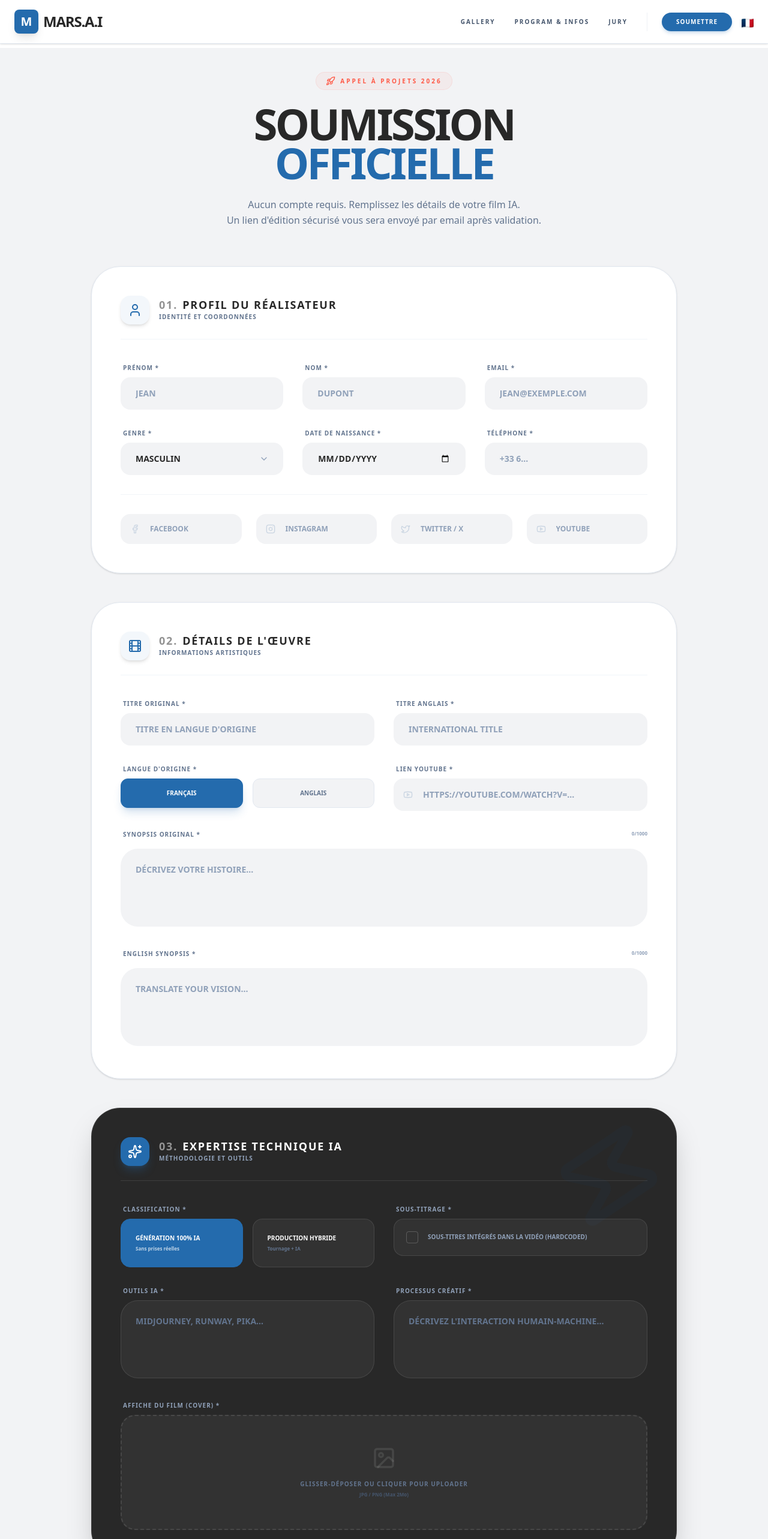
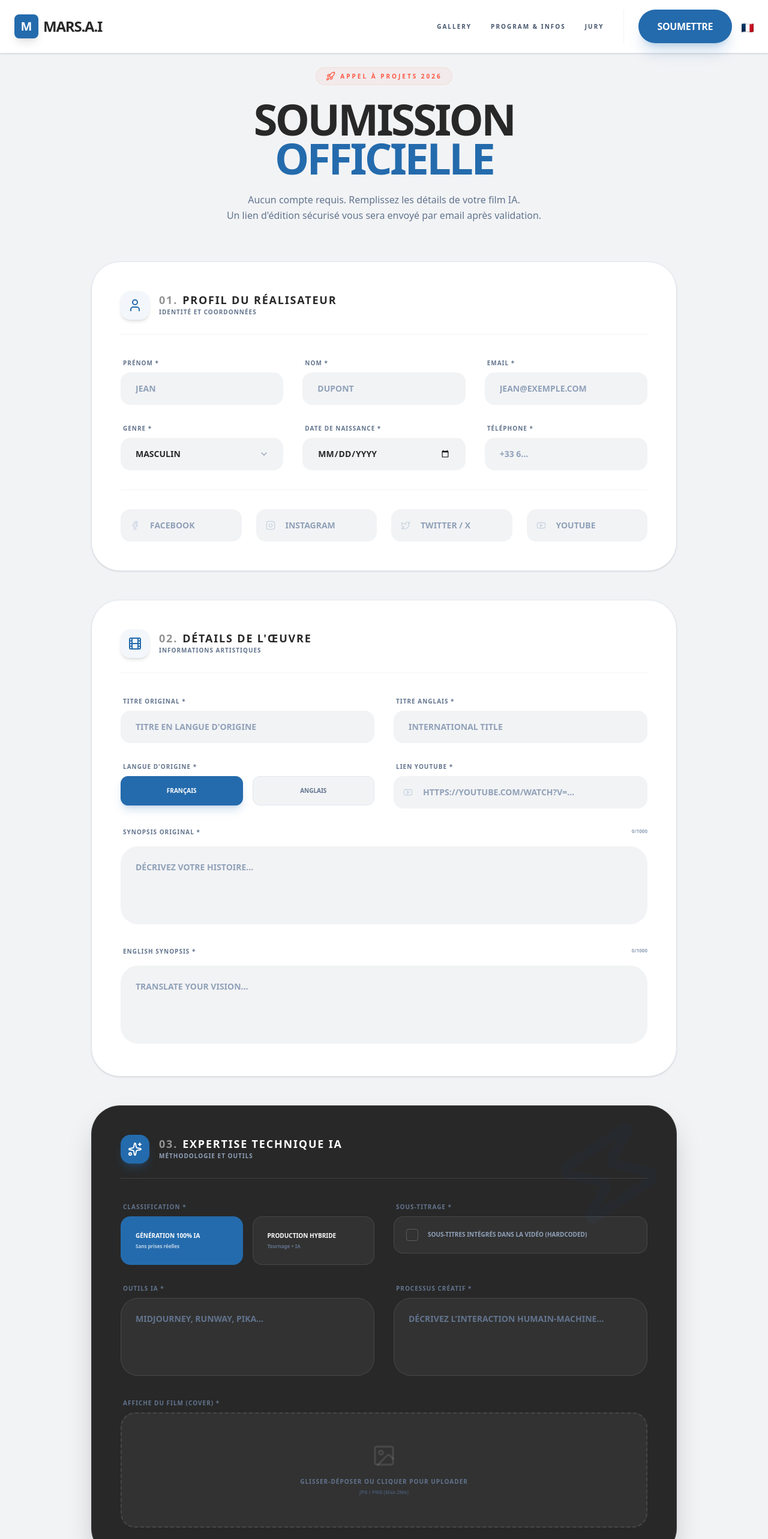
Before and after one commit to DOTTO-9327/Front-MarsAI, a React (Vite) app: page /soumettre in a window 1280 px wide. Shown: the top 2566 px of the page at 60% size. Built offline with nearby package versions, Linux system fonts and the light colour scheme.

Commit message:
Update Button links to page "soumettre"

```diff
--- a/src/components/Navbar.jsx
+++ b/src/components/Navbar.jsx
@@ -4,6 +4,8 @@ import { Link, useLocation } from 'react-router-dom';
 import { useTranslation } from 'react-i18next';
 import frFlag from '../assets/fr.png';
 import gbFlag from '../assets/gb.png';
+import Button from './ui/Button';
+import { useNavigate } from 'react-router-dom';
 
 
 const Navbar = () => {
@@ -11,6 +13,7 @@ const Navbar = () => {
   const [isMenuOpen, setIsMenuOpen] = useState(false);
   const { t, i18n } = useTranslation();
   const location = useLocation();
+  const navigate = useNavigate();
 
   const isHomePage = location.pathname === '/';
 
@@ -39,8 +42,8 @@ const Navbar = () => {
 
   return (
     <nav className={`fixed w-full z-50 transition-all duration-500 py-4 ${isTransparent
-        ? 'bg-transparent'
-        : 'bg-white/95 backdrop-blur-md border-b border-slate-200 shadow-sm'
+      ? 'bg-transparent'
+      : 'bg-white/95 backdrop-blur-md border-b border-slate-200 shadow-sm'
       }`}>
       <div className="max-w-7xl mx-auto px-6 flex justify-between items-center">
 
@@ -69,9 +72,12 @@ const Navbar = () => {
           ))}
 
           <div className="flex items-center gap-4 border-l border-slate-300/30 pl-6">
-            <button className="bg-primary text-white px-6 py-2 rounded-full text-[10px] font-bold uppercase tracking-widest hover:bg-primary/90 hover:scale-105 transition-all shadow-md shadow-primary/20">
+            <Button
+              variant="primary"
+              onClick={() => navigate('/soumettre')}
+            >
               Soumettre
-            </button>
+            </Button>
             <button
               onClick={toggleLanguage}
               className="text-xl hover:scale-110 transition-transform pt-1"
@@ -118,9 +124,12 @@ const Navbar = () => {
             {item.name}
           </Link>
         ))}
-        <button className="bg-primary text-white px-6 py-4 rounded-xl font-bold uppercase text-sm tracking-widest mt-4 active:scale-95 transition-transform">
-          {t('nav.soumettre') || 'Soumettre un film'}
-        </button>
+        <Button
+          variant="primary"
+          onClick={() => navigate('/soumettre')}
+        >
+          Soumettre
+        </Button>
       </div>
     </nav>
   );
--- a/src/components/sections/HeroSection.jsx
+++ b/src/components/sections/HeroSection.jsx
@@ -2,9 +2,11 @@ import { Sparkles, ArrowRight } from 'lucide-react';
 import heroImage from '../../assets/hero-bg.webp';
 import Button from '../ui/Button';
 import { useTranslation } from 'react-i18next';
+import { useNavigate } from 'react-router-dom';
 
 const HeroSection = () => {
   const { t } = useTranslation();
+  const navigate = useNavigate();
 
   return (
     <section id="home" className="relative min-h-screen flex items-center justify-center pt-20 overflow-hidden bg-mars-dark">
@@ -45,7 +47,7 @@ const HeroSection = () => {
           <Button
             variant="primary"
             icon={ArrowRight}
-            onClick={() => console.log('Click!')}
+            onClick={() => navigate('/soumettre')}
           >
             {t('hero.cta')}
           </Button>
--- a/src/components/ui/TextArea.jsx
+++ b/src/components/ui/TextArea.jsx
@@ -1,5 +1,3 @@
-import React from 'react'
-
 const TextArea = ({ className = "", ...props }) => {
   return (
     <textarea
--- a/src/layouts/MainLayout.jsx
+++ b/src/layouts/MainLayout.jsx
@@ -10,7 +10,7 @@ const MainLayout = () => {
     <div className="flex flex-col min-h-screen">
       <Navbar />
       {/* Padding que si on n'est pas sur la homepage */}
-      <main className={`grow ${isHomePage ? '' : 'pt-20'}`}>
+      <main className={`grow ${isHomePage ? '' : 'pt-18'}`}>
         <Outlet />
       </main>
       <Footer />
--- a/src/pages/SubmissionForm.jsx
+++ b/src/pages/SubmissionForm.jsx
@@ -4,6 +4,9 @@ import {
   Facebook, Instagram, Twitter, Youtube, ImageIcon, Zap,
   Plus, Trash2, ChevronRight, Check
 } from 'lucide-react'
+import Label from '../components/ui/Label'
+import Input from '../components/ui/Input'
+import TextArea from '../components/ui/TextArea'
 
 const SubmissionForm = () => {
   const [lang, setLang] = useState('FR')
@@ -15,7 +18,7 @@ const SubmissionForm = () => {
 
       <div className="max-w-5xl mx-auto px-6 space-y-12 animate-fade-in-up">
 
-        {/* --- PAGE HEADER (Spécifique au formulaire) --- */}
+        {/* --- PAGE HEADER --- */}
         <div className="text-center mb-16 space-y-6">
           <div className="inline-flex items-center gap-2 text-accent bg-accent/5 px-4 py-1.5 rounded-full border border-accent/10">
             <Rocket className="w-4 h-4" />
@@ -48,20 +51,20 @@ const SubmissionForm = () => {
 
           <div className="grid md:grid-cols-2 lg:grid-cols-3 gap-8">
             <div className="space-y-2">
-              <label className="block text-[10px] font-black uppercase tracking-widest mb-2 ml-1 text-slate-500">Prénom *</label>
-              <input type="text" placeholder="JEAN" className="w-full bg-mars-light border border-transparent px-6 py-4 rounded-2xl font-bold text-sm text-mars-dark placeholder:text-slate-400 focus:outline-none focus:bg-white focus:border-primary focus:shadow-lg focus:shadow-primary/10 transition-all uppercase" />
+              <Label>Prénom *</Label>
+              <Input type="text" placeholder="JEAN" />
             </div>
             <div className="space-y-2">
-              <label className="block text-[10px] font-black uppercase tracking-widest mb-2 ml-1 text-slate-500">Nom *</label>
-              <input type="text" placeholder="DUPONT" className="w-full bg-mars-light border border-transparent px-6 py-4 rounded-2xl font-bold text-sm text-mars-dark placeholder:text-slate-400 focus:outline-none focus:bg-white focus:border-primary focus:shadow-lg focus:shadow-primary/10 transition-all uppercase" />
+              <Label>Nom *</Label>
+              <Input type="text" placeholder="DUPONT" />
             </div>
             <div className="space-y-2">
-              <label className="block text-[10px] font-black uppercase tracking-widest mb-2 ml-1 text-slate-500">Email *</label>
-              <input type="email" placeholder="JEAN@EXEMPLE.COM" className="w-full bg-mars-light border border-transparent px-6 py-4 rounded-2xl font-bold text-sm text-mars-dark placeholder:text-slate-400 focus:outline-none focus:bg-white focus:border-primary focus:shadow-lg focus:shadow-primary/10 transition-all uppercase" />
+              <Label>Email *</Label>
+              <Input type="email" placeholder="JEAN@EXEMPLE.COM" />
             </div>
 
             <div className="space-y-2">
-              <label className="block text-[10px] font-black uppercase tracking-widest mb-2 ml-1 text-slate-500">Genre *</label>
+              <Label>Genre *</Label>
               <div className="relative">
                 <select className="w-full bg-mars-light border border-transparent px-6 py-4 rounded-2xl font-bold text-sm text-mars-dark appearance-none focus:outline-none focus:bg-white focus:border-primary focus:shadow-lg focus:shadow-primary/10 transition-all uppercase cursor-pointer">
                   <option value="M">Masculin</option>
@@ -75,31 +78,31 @@ const SubmissionForm = () => {
             </div>
 
             <div className="space-y-2">
-              <label className="block text-[10px] font-black uppercase tracking-widest mb-2 ml-1 text-slate-500">Date de Naissance *</label>
-              <input type="date" className="w-full bg-mars-light border border-transparent px-6 py-4 rounded-2xl font-bold text-sm text-mars-dark placeholder:text-slate-400 focus:outline-none focus:bg-white focus:border-primary focus:shadow-lg focus:shadow-primary/10 transition-all uppercase" />
+              <Label>Date de Naissance *</Label>
+              <Input type="date" />
             </div>
             <div className="space-y-2">
-              <label className="block text-[10px] font-black uppercase tracking-widest mb-2 ml-1 text-slate-500">Téléphone *</label>
-              <input type="tel" placeholder="+33 6..." className="w-full bg-mars-light border border-transparent px-6 py-4 rounded-2xl font-bold text-sm text-mars-dark placeholder:text-slate-400 focus:outline-none focus:bg-white focus:border-primary focus:shadow-lg focus:shadow-primary/10 transition-all uppercase" />
+              <Label>Téléphone *</Label>
+              <Input type="tel" placeholder="+33 6..." />
             </div>
           </div>
 
           <div className="grid md:grid-cols-2 lg:grid-cols-4 gap-6 pt-8 mt-8 border-t border-slate-100">
             <div className="relative group">
               <div className="absolute left-4 top-1/2 -translate-y-1/2 text-slate-300 group-focus-within:text-primary transition-colors"><Facebook className="w-4 h-4" /></div>
-              <input type="text" placeholder="FACEBOOK" className="w-full bg-mars-light pl-12 border border-transparent px-6 py-4 rounded-2xl font-bold text-xs text-mars-dark placeholder:text-slate-400 focus:outline-none focus:bg-white focus:border-primary transition-all uppercase" />
+              <Input type="text" placeholder="FACEBOOK" className="pl-12" />
             </div>
             <div className="relative group">
               <div className="absolute left-4 top-1/2 -translate-y-1/2 text-slate-300 group-focus-within:text-accent transition-colors"><Instagram className="w-4 h-4" /></div>
-              <input type="text" placeholder="INSTAGRAM" className="w-full bg-mars-light pl-12 border border-transparent px-6 py-4 rounded-2xl font-bold text-xs text-mars-dark placeholder:text-slate-400 focus:outline-none focus:bg-white focus:border-primary transition-all uppercase" />
+              <Input type="text" placeholder="INSTAGRAM" className="pl-12" />
             </div>
             <div className="relative group">
               <div className="absolute left-4 top-1/2 -translate-y-1/2 text-slate-300 group-focus-within:text-primary transition-colors"><Twitter className="w-4 h-4" /></div>
-              <input type="text" placeholder="TWITTER / X" className="w-full bg-mars-light pl-12 border border-transparent px-6 py-4 rounded-2xl font-bold text-xs text-mars-dark placeholder:text-slate-400 focus:outline-none focus:bg-white focus:border-primary transition-all uppercase" />
+              <Input type="text" placeholder="TWITTER / X" className="pl-12" />
             </div>
             <div className="relative group">
               <div className="absolute left-4 top-1/2 -translate-y-1/2 text-slate-300 group-focus-within:text-red-600 transition-colors"><Youtube className="w-4 h-4" /></div>
-              <input type="text" placeholder="YOUTUBE" className="w-full bg-mars-light pl-12 border border-transparent px-6 py-4 rounded-2xl font-bold text-xs text-mars-dark placeholder:text-slate-400 focus:outline-none focus:bg-white focus:border-primary transition-all uppercase" />
+              <Input type="text" placeholder="YOUTUBE" className="pl-12" />
             </div>
           </div>
         </section>
@@ -122,16 +125,16 @@ const SubmissionForm = () => {
 
           <div className="grid md:grid-cols-2 gap-8">
             <div className="space-y-2">
-              <label className="block text-[10px] font-black uppercase tracking-widest mb-2 ml-1 text-slate-500">Titre Original *</label>
-              <input type="text" placeholder="TITRE EN LANGUE D'ORIGINE" className="w-full bg-mars-light border border-transparent px-6 py-4 rounded-2xl font-bold text-sm text-mars-dark placeholder:text-slate-400 focus:outline-none focus:bg-white focus:border-primary focus:shadow-lg focus:shadow-primary/10 transition-all uppercase" />
+              <Label>Titre Original *</Label>
+              <Input type="text" placeholder="TITRE EN LANGUE D'ORIGINE" />
             </div>
             <div className="space-y-2">
-              <label className="block text-[10px] font-black uppercase tracking-widest mb-2 ml-1 text-slate-500">Titre Anglais *</label>
-              <input type="text" placeholder="INTERNATIONAL TITLE" className="w-full bg-mars-light border border-transparent px-6 py-4 rounded-2xl font-bold text-sm text-mars-dark placeholder:text-slate-400 focus:outline-none focus:bg-white focus:border-primary focus:shadow-lg focus:shadow-primary/10 transition-all uppercase" />
+              <Label>Titre Anglais *</Label>
+              <Input type="text" placeholder="INTERNATIONAL TITLE" />
             </div>
 
             <div className="space-y-2">
-              <label className="block text-[10px] font-black uppercase tracking-widest mb-2 ml-1 text-slate-500">Langue d'origine *</label>
+              <Label>Langue d'origine *</Label>
               <div className="flex gap-4">
                 <button type="button" onClick={() => setLang('FR')} className={`flex-1 py-4 rounded-xl border text-[10px] font-black transition-all ${lang === 'FR' ? 'bg-primary border-primary text-white shadow-lg shadow-primary/20' : 'bg-mars-light border-slate-200 text-slate-500 hover:bg-slate-200'}`}>FRANÇAIS</button>
                 <button type="button" onClick={() => setLang('EN')} className={`flex-1 py-4 rounded-xl border text-[10px] font-black transition-all ${lang === 'EN' ? 'bg-primary border-primary text-white shadow-lg shadow-primary/20' : 'bg-mars-light border-slate-200 text-slate-500 hover:bg-slate-200'}`}>ANGLAIS</button>
@@ -139,27 +142,27 @@ const SubmissionForm = () => {
             </div>
 
             <div className="space-y-2">
-              <label className="block text-[10px] font-black uppercase tracking-widest mb-2 ml-1 text-slate-500">Lien Youtube *</label>
+              <Label>Lien Youtube *</Label>
               <div className="relative group">
                 <div className="absolute left-4 top-1/2 -translate-y-1/2 text-slate-300 group-focus-within:text-red-600 transition-colors"><Youtube className="w-4 h-4" /></div>
-                <input type="url" placeholder="HTTPS://YOUTUBE.COM/WATCH?V=..." className="w-full bg-mars-light border border-transparent pl-12 pr-6 py-4 rounded-2xl font-bold text-sm text-mars-dark placeholder:text-slate-400 focus:outline-none focus:bg-white focus:border-primary focus:shadow-lg focus:shadow-primary/10 transition-all uppercase" />
+                <Input type="url" placeholder="HTTPS://YOUTUBE.COM/WATCH?V=..." className="pl-12 pr-6" />
               </div>
             </div>
 
             <div className="md:col-span-2 space-y-2">
               <div className="flex justify-between">
-                <label className="block text-[10px] font-black uppercase tracking-widest mb-2 ml-1 text-slate-500">Synopsis Original *</label>
+                <Label>Synopsis Original *</Label>
                 <span className="text-[8px] font-bold text-slate-400">0/1000</span>
               </div>
-              <textarea rows={4} placeholder="DÉCRIVEZ VOTRE HISTOIRE..." className="w-full bg-mars-light border border-transparent p-6 rounded-[1.8rem] font-semibold text-sm text-mars-dark placeholder:text-slate-400 focus:outline-none focus:bg-white focus:border-primary focus:shadow-lg focus:shadow-primary/10 transition-all resize-none"></textarea>
+              <TextArea rows={4} placeholder="DÉCRIVEZ VOTRE HISTOIRE..." />
             </div>
 
             <div className="md:col-span-2 space-y-2">
               <div className="flex justify-between">
-                <label className="block text-[10px] font-black uppercase tracking-widest mb-2 ml-1 text-slate-500">English Synopsis *</label>
+                <Label>English Synopsis *</Label>
                 <span className="text-[8px] font-bold text-slate-400">0/1000</span>
               </div>
-              <textarea rows={4} placeholder="TRANSLATE YOUR VISION..." className="w-full bg-mars-light border border-transparent p-6 rounded-[1.8rem] font-semibold text-sm text-mars-dark placeholder:text-slate-400 focus:outline-none focus:bg-white focus:border-primary focus:shadow-lg focus:shadow-primary/10 transition-all resize-none"></textarea>
+              <TextArea rows={4} placeholder="TRANSLATE YOUR VISION..." />
             </div>
           </div>
         </section>
@@ -186,7 +189,7 @@ const SubmissionForm = () => {
 
           <div className="grid md:grid-cols-2 gap-8 relative z-10">
             <div className="space-y-4">
-              <label className="block text-[10px] font-black uppercase tracking-widest mb-2 ml-1 text-slate-400">Classification *</label>
+              <Label className="text-slate-400">Classification *</Label>
               <div className="flex gap-4">
                 <button type="button" onClick={() => setIsHybrid(false)} className={`flex-1 p-6 rounded-2xl border transition-all text-left active:scale-95 ${!isHybrid ? 'bg-primary border-primary' : 'bg-white/5 border-white/10 hover:bg-white/10'}`}>
                   <div className="text-[10px] font-black uppercase mb-1 text-white">Génération 100% IA</div>
@@ -200,7 +203,7 @@ const SubmissionForm = () => {
             </div>
 
             <div className="space-y-4">
-              <label className="block text-[10px] font-black uppercase tracking-widest mb-2 ml-1 text-slate-400">Sous-titrage *</label>
+              <Label className="text-slate-400">Sous-titrage *</Label>
               <div onClick={() => setHasSubs(!hasSubs)} className={`flex items-center gap-4 p-5 rounded-2xl border cursor-pointer transition-all group ${hasSubs ? 'bg-primary/10 border-primary' : 'bg-white/5 border-white/10 hover:bg-white/10'}`}>
                 <div className={`w-5 h-5 rounded border flex items-center justify-center transition-colors ${hasSubs ? 'border-primary bg-primary' : 'border-white/20'}`}>
                   {hasSubs && <Check className="w-3 h-3 text-white" />}
@@ -212,16 +215,17 @@ const SubmissionForm = () => {
             </div>
 
             <div className="space-y-2">
-              <label className="block text-[10px] font-black uppercase tracking-widest mb-2 ml-1 text-slate-400">Outils IA *</label>
-              <textarea rows={4} placeholder="MIDJOURNEY, RUNWAY, PIKA..." className="w-full bg-white/5 border border-white/10 p-6 rounded-[1.8rem] font-semibold text-sm text-white placeholder:text-slate-500 focus:outline-none focus:bg-white/10 focus:border-primary transition-all resize-none"></textarea>
+              <Label className="text-slate-400">Outils IA *</Label>
+              {/* On surcharge le style pour le thème sombre */}
+              <TextArea rows={4} placeholder="MIDJOURNEY, RUNWAY, PIKA..." className="bg-white/5 border-white/10 text-white placeholder:text-slate-500 focus:bg-white/10 focus:border-primary" />
             </div>
             <div className="space-y-2">
-              <label className="block text-[10px] font-black uppercase tracking-widest mb-2 ml-1 text-slate-400">Processus Créatif *</label>
-              <textarea rows={4} placeholder="DÉCRIVEZ L'INTERACTION HUMAIN-MACHINE..." className="w-full bg-white/5 border border-white/10 p-6 rounded-[1.8rem] font-semibold text-sm text-white placeholder:text-slate-500 focus:outline-none focus:bg-white/10 focus:border-primary transition-all resize-none"></textarea>
+              <Label className="text-slate-400">Processus Créatif *</Label>
+              <TextArea rows={4} placeholder="DÉCRIVEZ L'INTERACTION HUMAIN-MACHINE..." className="bg-white/5 border-white/10 text-white placeholder:text-slate-500 focus:bg-white/10 focus:border-primary" />
             </div>
 
             <div className="md:col-span-2 space-y-2">
-              <label className="block text-[10px] font-black uppercase tracking-widest mb-2 ml-1 text-slate-400">Affiche du film (Cover) *</label>
+              <Label className="text-slate-400">Affiche du film (Cover) *</Label>
               <div className="w-full h-48 border-2 border-dashed border-white/10 rounded-3xl bg-white/5 flex flex-col items-center justify-center group hover:border-primary hover:bg-primary/5 transition-all cursor-pointer">
                 <ImageIcon className="w-10 h-10 text-white/10 group-hover:text-primary transition-all mb-4" />
                 <span className="text-[10px] font-black text-slate-500 group-hover:text-white uppercase tracking-widest">Glisser-déposer ou cliquer pour uploader</span>
@@ -250,17 +254,18 @@ const SubmissionForm = () => {
           <div className="space-y-4">
             <div className="grid grid-cols-1 md:grid-cols-4 gap-4 p-6 bg-mars-light/50 rounded-4xl border border-slate-100 relative group hover:border-primary/20 transition-colors">
               <div className="space-y-2">
-                <label className="block text-[8px] font-black uppercase tracking-widest ml-1 text-slate-500">Prénom</label>
-                <input type="text" defaultValue="JEAN" className="w-full bg-white border border-transparent px-4 py-3 rounded-xl font-bold text-xs text-mars-dark focus:outline-none focus:border-primary transition-all uppercase" />
+                <Label className="text-[8px]">Prénom</Label>
+                {/* Surcharge pour le fond blanc */}
+                <Input type="text" defaultValue="JEAN" className="bg-white" />
               </div>
               <div className="space-y-2">
-                <label className="block text-[8px] font-black uppercase tracking-widest ml-1 text-slate-500">Nom</label>
-                <input type="text" defaultValue="VALJEAN" className="w-full bg-white border border-transparent px-4 py-3 rounded-xl font-bold text-xs text-mars-dark focus:outline-none focus:border-primary transition-all uppercase" />
+                <Label className="text-[8px]">Nom</Label>
+                <Input type="text" defaultValue="VALJEAN" className="bg-white" />
               </div>
               <div className="md:col-span-2 flex gap-4">
                 <div className="flex-1 space-y-2">
-                  <label className="block text-[8px] font-black uppercase tracking-widest ml-1 text-slate-500">Rôle</label>
-                  <input type="text" defaultValue="SOUND DESIGN" className="w-full bg-white border border-transparent px-4 py-3 rounded-xl font-bold text-xs text-mars-dark focus:outline-none focus:border-primary transition-all uppercase" />
+                  <Label className="text-[8px]">Rôle</Label>
+                  <Input type="text" defaultValue="SOUND DESIGN" className="bg-white" />
                 </div>
                 <div className="flex items-end">
                    <button className="p-3 bg-red-50 text-red-500 rounded-xl hover:bg-red-500 hover:text-white transition-all shadow-sm">
```
